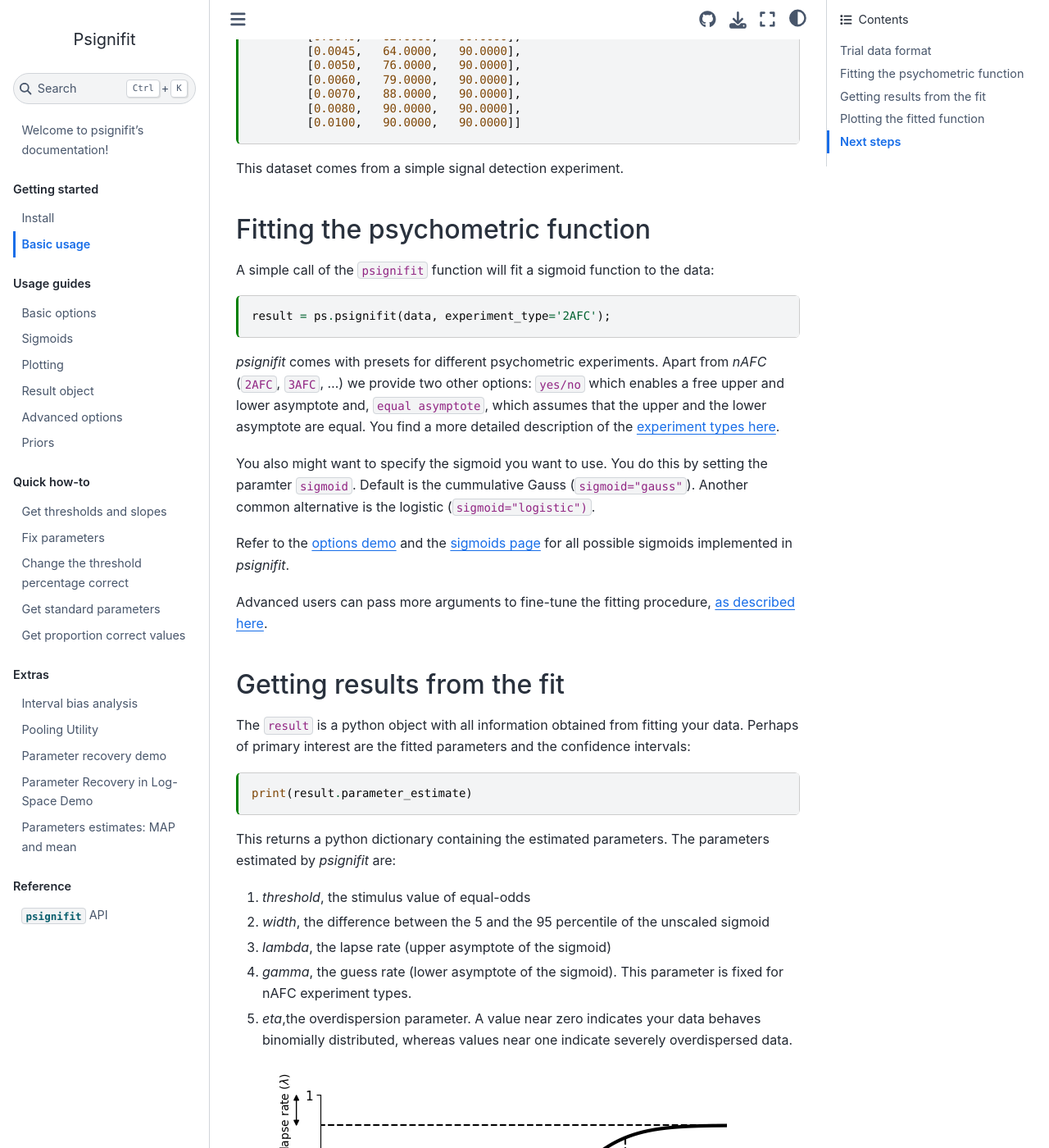
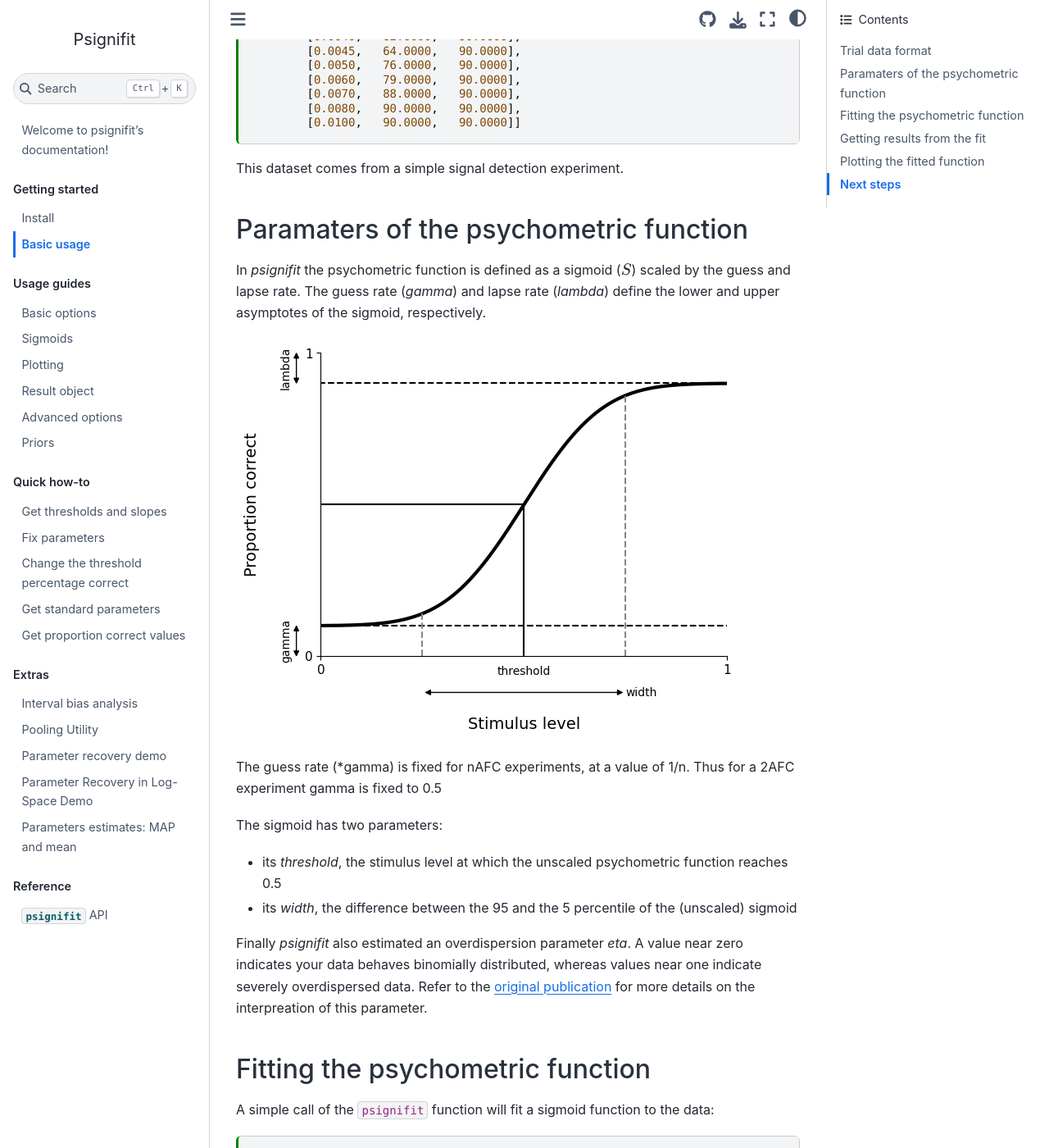
Before and after one commit to wichmann-lab/python-psignifit, a Jupyter Book: the page built from docs/basic-usage.md, in a window 1280 px wide and 1400 px high, scrolled down 698 px. Shown: the whole window at 82% size. Built offline with Jupyter Book 1.0.4 settings and Sphinx 7.4.7 and the Sphinx Book theme 1.1.4, drawn with Linux system fonts in a browser that asks for light colours; some of the changed text lies outside the part shown.

Commit message:
docs: edit basic usage, rephrashing and reordering parameter description

````diff
--- a/docs/basic-usage.md
+++ b/docs/basic-usage.md
@@ -62,6 +62,32 @@
 
 This dataset comes from a simple signal detection experiment.
 
+## Paramaters of the psychometric function
+
+In  *psignifit* the psychometric function is defined as a sigmoid ($S$)
+scaled by the guess and lapse rate.
+The guess rate (*gamma*) and lapse rate (*lambda*) define the lower
+and upper asymptotes of the sigmoid, respectively.
+
+![psyfn](sigmoid_and_params.png)
+
+The guess rate (*gamma) is fixed for nAFC experiments, at a value of 1/n.
+Thus for a 2AFC experiment gamma is fixed to 0.5
+
+The sigmoid has two parameters:
+- its *threshold*, the stimulus level at which the unscaled psychometric
+function reaches 0.5
+- its *width*, the difference between the 95 and the 5 percentile of the
+(unscaled) sigmoid
+
+
+Finally *psignifit* also estimated an overdispersion parameter *eta*.
+A value near zero indicates your data behaves binomially distributed,
+whereas values near one indicate severely overdispersed data.
+Refer to the [original publication](http://www.sciencedirect.com/science/article/pii/S0042698916000390)
+for more details on the interpreation of this parameter.
+
+
 ## Fitting the psychometric function
 
 A simple call of the `psignifit` function
@@ -86,7 +112,7 @@ You find a more detailed description of the
 [experiment types here](examples/basic-options).
 
 You also might want to specify the sigmoid you want to use.
-You do this by setting the paramter `sigmoid`. Default is
+You do this by setting the parameter `sigmoid`. Default is
 the cummulative Gauss (`sigmoid="gauss"`). Another
 common alternative is the logistic (`sigmoid="logistic")`.
 
@@ -100,8 +126,8 @@ Advanced users can pass more arguments to fine-tune the fitting procedure,
 ## Getting results from the fit
 
 The `result` is a python object with all information obtained from
-fitting your data. Perhaps of primary interest are the fitted parameters
-and the confidence intervals:
+fitting your data. Of primary interest are the fitted parameters
+and the confidence intervals
 
 ```{code-cell} ipython3
 ---
@@ -112,22 +138,6 @@ print(result.parameter_estimate)
 ```
 
 This returns a python dictionary containing the estimated parameters.
-The parameters estimated by *psignifit* are:
-
-1.  *threshold*, the stimulus value of equal-odds
-2.  *width*, the difference between the 5 and the 95 percentile of the
-    unscaled sigmoid
-3.  *lambda*, the lapse rate (upper asymptote of the sigmoid)
-4.  *gamma*, the guess rate (lower asymptote of the sigmoid). This
-    parameter is fixed for nAFC experiment types.
-5.  *eta*,the overdispersion parameter. A value near zero indicates your
-    data behaves binomially distributed, whereas values near one
-    indicate severely overdispersed data.
-
-
-![psyfn](sigmoid_plot_params.png)
-
-
 Then, to obtain the threshold you run
 
 ```{code-cell} ipython3
--- a/docs/produce_sigmoid_plot_for_docs.py
+++ b/docs/produce_sigmoid_plot_for_docs.py
@@ -10,6 +10,8 @@ threshold = 0.5
 width = 0.5
 gamma = 0.1
 lambda_ = 0.1
+
+gray = '#888888'
 
 x = np.linspace(1e-12, 1-1e-12, num=10000)
 y = sigmoid(x, threshold, width, gamma, lambda_)
@@ -34,9 +36,16 @@ x2 = sigmoid.inverse(0.95, threshold, width)
 x1 = sigmoid.inverse(0.05, threshold, width)
 
 ax.vlines(x=x1, ymin=0, ymax=sigmoid(x1, threshold, width, gamma, lambda_),
-          color='k', linestyle='--')
+          color=gray, linestyle='--')
 ax.vlines(x=x2, ymin=0, ymax=sigmoid(x2, threshold, width, gamma, lambda_),
-          color='k', linestyle='--')
+          color=gray, linestyle='--')
+
+#ax.hlines(y=0.95-lambda_, xmin=0, xmax=x2, color=gray, linestyle='--')
+#ax.hlines(y=0.05+gamma, xmin=0, xmax=x1, color=gray, linestyle='--')
+
+#ax.annotate('0.05+gamma', xy=(0.0, 0.05+gamma), xytext=(-0.01, 0.05+gamma),
+#            xycoords='axes fraction', textcoords='axes fraction',
+#            ha='right', va='center', fontsize=10)
 
 
 # annotate threshold
@@ -69,7 +78,7 @@ ax.annotate('', xy=(yoffset, -0.01), xytext=(yoffset, gamma+0.01),
                         'color': arrow_linecolor,
                         'linewidth': arrow_linewidth})
 
-ax.annotate(r'guess rate ($\gamma$)', xy=(yoffset-0.025, 0),
+ax.annotate('gamma', xy=(yoffset-0.025, 0),
             xytext=(yoffset-0.025, gamma/2), xycoords='axes fraction',
             textcoords='axes fraction', rotation=90, ha='center', va='center',
             fontsize=10)
@@ -82,7 +91,7 @@ ax.annotate('', xy=(yoffset, 1-lambda_-0.01), xytext=(yoffset, 1+0.01),
                         'linewidth': arrow_linewidth})
 
 
-ax.annotate(r'lapse rate ($\lambda$)', xy=(yoffset-0.025, 0),
+ax.annotate('lambda', xy=(yoffset-0.025, 0),
             xytext=(yoffset-0.025, (1-lambda_/2)),
             xycoords='axes fraction', textcoords='axes fraction',
             rotation=90,
@@ -95,9 +104,9 @@ ax.set_xticks([0, 1])
 ax.set_xticklabels(["0", "1"], fontsize=11)
 ax.set_yticks([0, 1])
 ax.set_yticklabels(["0", "1"], fontsize=11)
-ax.set_ylabel('Percent correct', fontsize=14)
+ax.set_ylabel('Proportion correct', fontsize=14)
 ax.set_xlabel('Stimulus level', fontsize=14)
 ax.xaxis.set_label_coords(.5, -.2)
 ax.yaxis.set_label_coords(-.15, .5)
 
-fig.savefig('sigmoid_plot_params.png', bbox_inches='tight')
+fig.savefig('sigmoid_and_params.png', bbox_inches='tight')
````
Also changed, not shown: docs/sigmoid_and_params.png (added), docs/sigmoid_plot_params.png (deleted).
